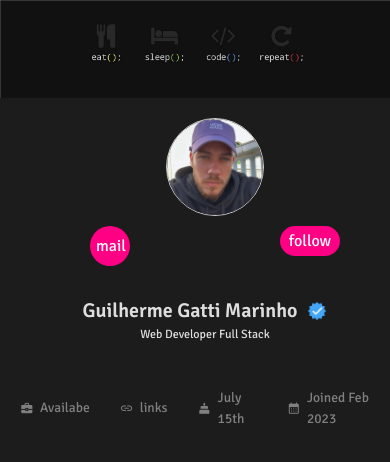
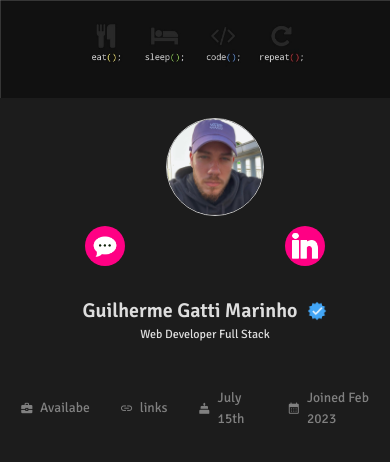
Before and after one commit to guido-marinho/guido-marinho.github.io, a React (Vite) app: page / in a window 390 px wide. Shown: the top 462 px of the page. Built offline with nearby package versions, Linux system fonts and the light colour scheme.

Commit message:
✨ feat: finaliza html e css do header

```diff
--- a/src/CSS/Header.css
+++ b/src/CSS/Header.css
@@ -32,6 +32,7 @@
   width: 100%;
   display: flex;
   justify-content: flex-end;
+  margin-right: 20px;
   gap: 10px;
 }
 
@@ -45,12 +46,16 @@
 }
 
 .follow-btn {
-  border-radius: 20px;
-  color: white;
-  width: 80px;
+  border-radius: 50%;
+  width: 40px;
   height: 40px;
   background-color: #ff0084;
   border: none;
+}
+
+.follow-img {
+  width: 30px;
+  height: 30px;
 }
 /* div profile level 1- end */
 
@@ -148,8 +153,8 @@
 
   .follow-btn {
   border-radius: 20px;
-  width: 60px;
-  height: 30px;
+  width: 40px;
+  height: 40px;
   }
 
   .profile-buttons {
--- a/src/components/Header.jsx
+++ b/src/components/Header.jsx
@@ -1,6 +1,9 @@
 import React from 'react';
 import '../CSS/Header.css';
+
 import cover from '../images/cover.png';
+import linkedin from '../images/linkedin.png';
+import message from '../images/message.png';
 import profile from '../images/profile.png';
 import verifed from '../images/verifed.png';
 
@@ -8,7 +11,6 @@ export default function Header() {
   return (
     <>
       <div className='cover-page'>
-        {/* depois mudar para uma animação */}
         <img src={ cover } alt="cover" />
       </div>
 
@@ -17,11 +19,11 @@ export default function Header() {
           <img src={ profile } alt="profile image" className='profile-image' />
           <div className='profile-buttons'>
             <button className=' message-btn'>
-              mail
+              <img src={ message } alt="message-icon" />
             </button>
             <button
               className='follow-btn'>
-                follow
+              <img src={ linkedin } alt="linkedin-icon"  className='follow-img'/>
             </button>
           </div>
         </div>
```
Also changed, not shown: src/images/linkedin.png (added), src/images/message.png (added).
